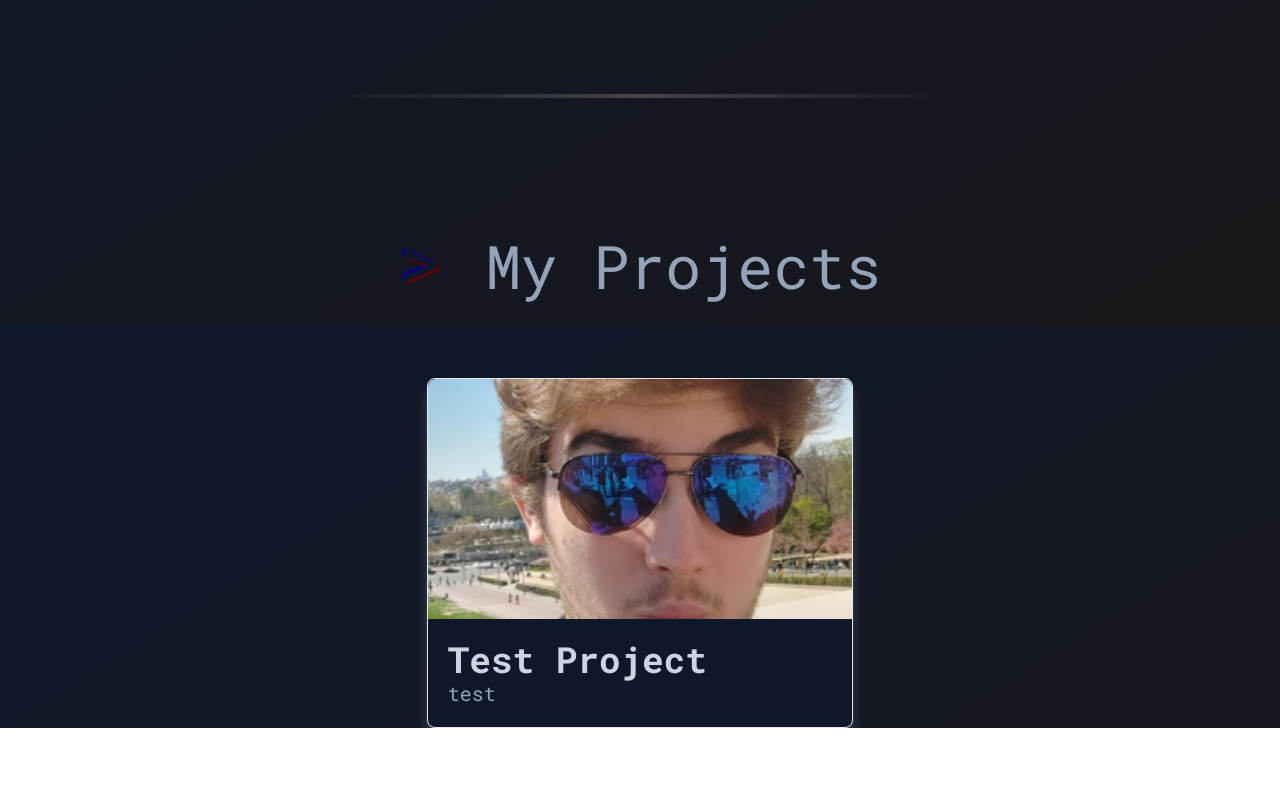
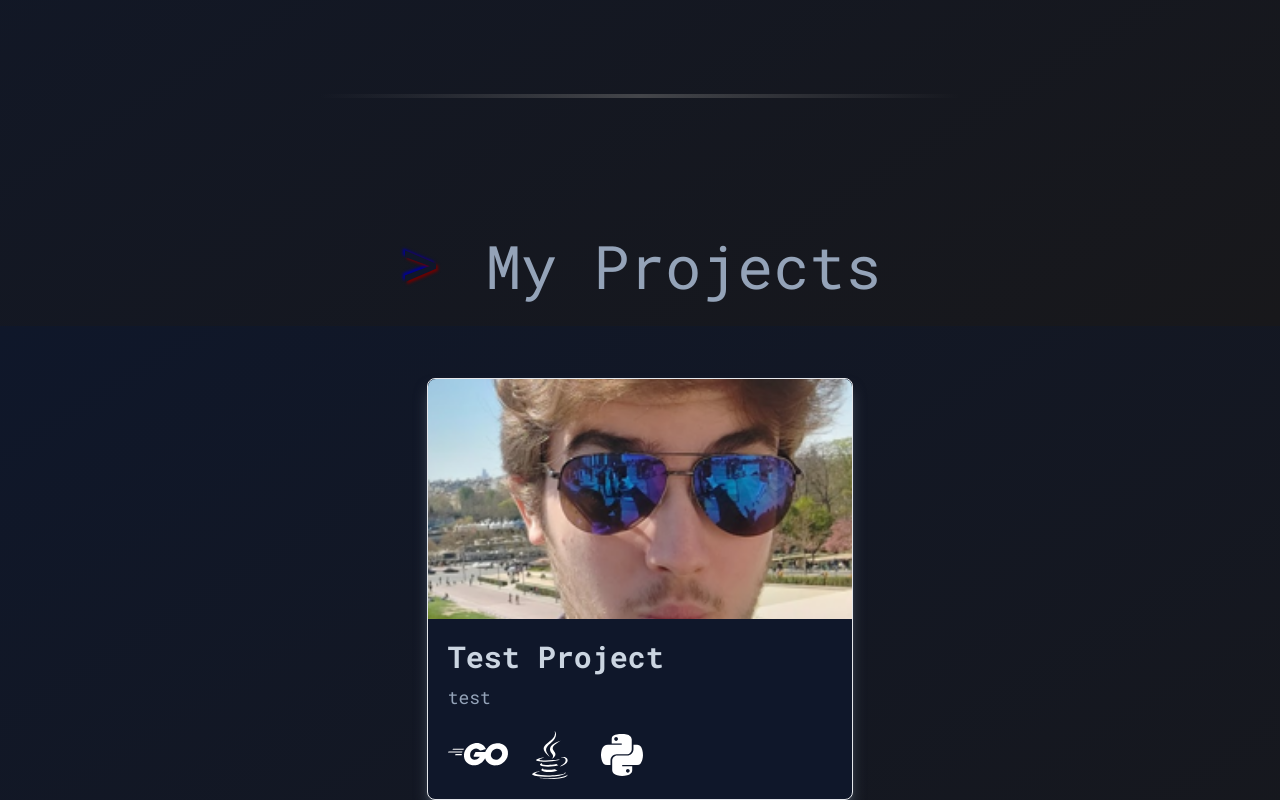
Before and after one commit to JPadley18/jpadley.com, a Next.js app: page / in a window 1280 px wide. Shown: the part 474-1274 px from the top of the page. Before the commit the page ends 1202 px from the top, so only its background shows below. Built offline with nearby package versions, Linux system fonts and the light colour scheme.

Commit message:
Add language icons to project

```diff
--- a/components/project.tsx
+++ b/components/project.tsx
@@ -1,14 +1,26 @@
 import Image from "next/image"
+import Link from "next/link"
 import { robotoMono } from "@/util/fonts"
+import { IconDefinition } from "@fortawesome/free-brands-svg-icons"
+import { FontAwesomeIcon } from "@fortawesome/react-fontawesome"
 
-export default function Project( { image, title, description, href }: { image: string, title: string, description: string, href: string } ) {
+export default function Project({ image, title, description, href, icons }: { image: string, title: string, description: string, href: string, icons: IconDefinition[] }) {
     return (
-        <div className="w-3/4 sm:w-1/3 bg-slate-900 border border-gray-200 shadow-lg shadow-gray-600 mx-auto mt-20 rounded-lg">
-            <Image src={image} alt="Project photo" width="256" height="256" className="object-cover w-full h-60 rounded-t-lg" />
-            <div className="p-5">
-                <h2 className={`${robotoMono.className} text-4xl font-bold`}>{title}</h2>
-                <p className={`${robotoMono.className} text-xl text-slate-400`}>{description}</p>
-            </div>
+        <div className="w-3/4 sm:w-1/3 bg-slate-900 border border-gray-200 shadow-lg hover:scale-105 transition-transform shadow-gray-600 mx-auto mt-20 rounded-lg">
+                <Link href={href}>
+                <Image src={image} alt="Project photo" width="256" height="256" className="object-cover w-full h-60 rounded-t-lg" />
+                <div className="p-5">
+                    <h2 className={`${robotoMono.className} text-3xl font-bold`}>{title}</h2>
+                    <p className={`${robotoMono.className} text-lg text-slate-400 pt-2`}>{description}</p>
+                    <ul className="pt-5">
+                        {icons.map((icon) => (
+                            <li key={icon.iconName} className="inline">
+                                <FontAwesomeIcon icon={icon} size="3x" className="pr-3" style={{color: "#FFFFFF"}} fixedWidth/>
+                            </li>
+                        ))}
+                    </ul>
+                </div>
+            </Link>
         </div>
     )
 }
--- a/pages/index.tsx
+++ b/pages/index.tsx
@@ -2,6 +2,7 @@ import MainTitle from "@/components/main-title"
 import AboutMeCard from "@/components/about-me-card"
 import SubTitle from "@/components/sub-title"
 import Project from "@/components/project"
+import { faGolang, faJava, faPython } from "@fortawesome/free-brands-svg-icons"
 
 export default function Home() {
     return (
@@ -10,7 +11,7 @@ export default function Home() {
             <AboutMeCard />
             <hr className="my-16 sm:my-32 mx-auto h-1 border-t-0 bg-transparent bg-gradient-to-r from-transparent via-neutral-500 to-transparent opacity-50 w-1/2" />
             <SubTitle text="My Projects" />
-            <Project image="/me.png" title="Test Project" description="test" href="/" />
+            <Project image="/me.png" title="Test Project" description="test" href="/" icons={[faGolang, faJava, faPython]} />
         </div>
     )
 }
```
